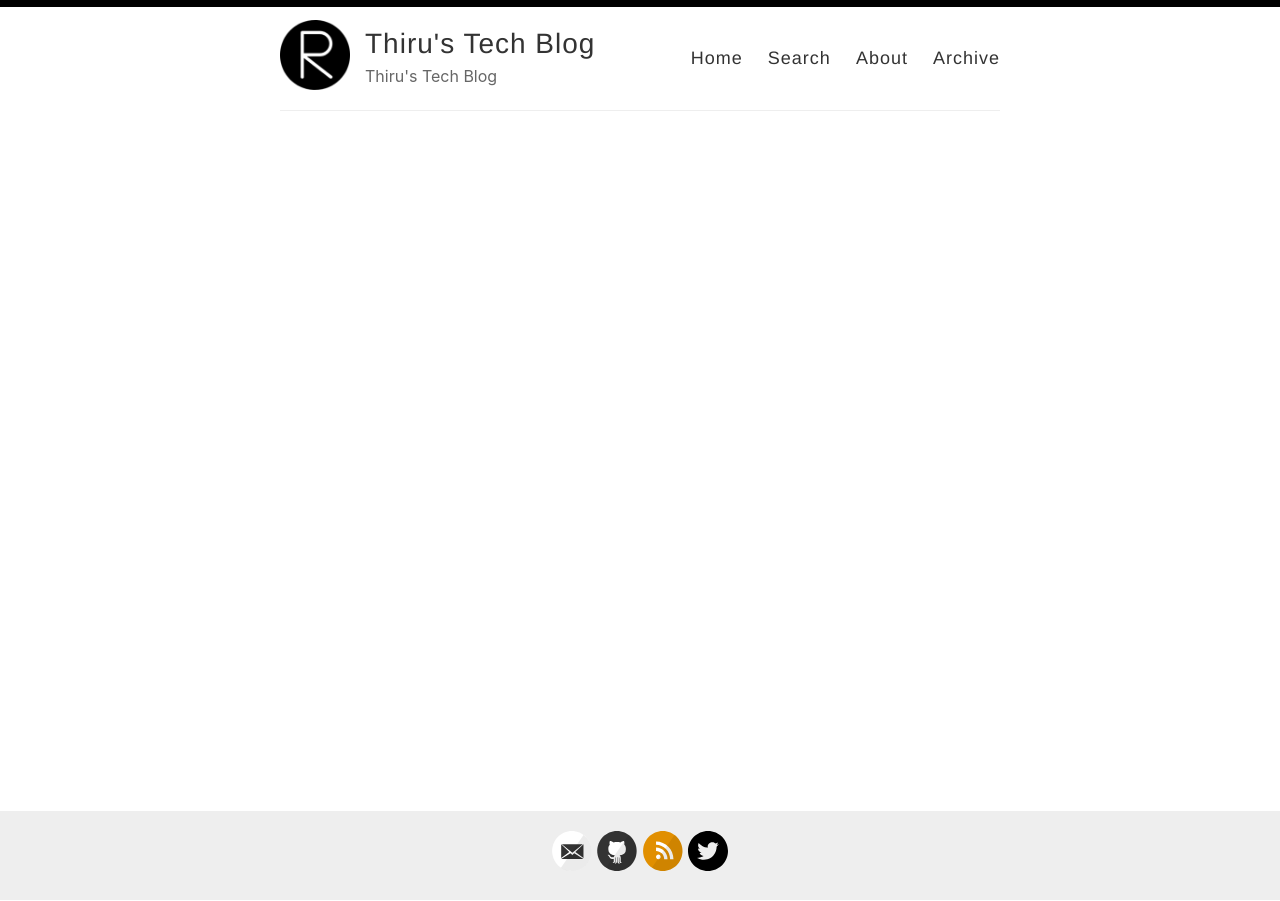
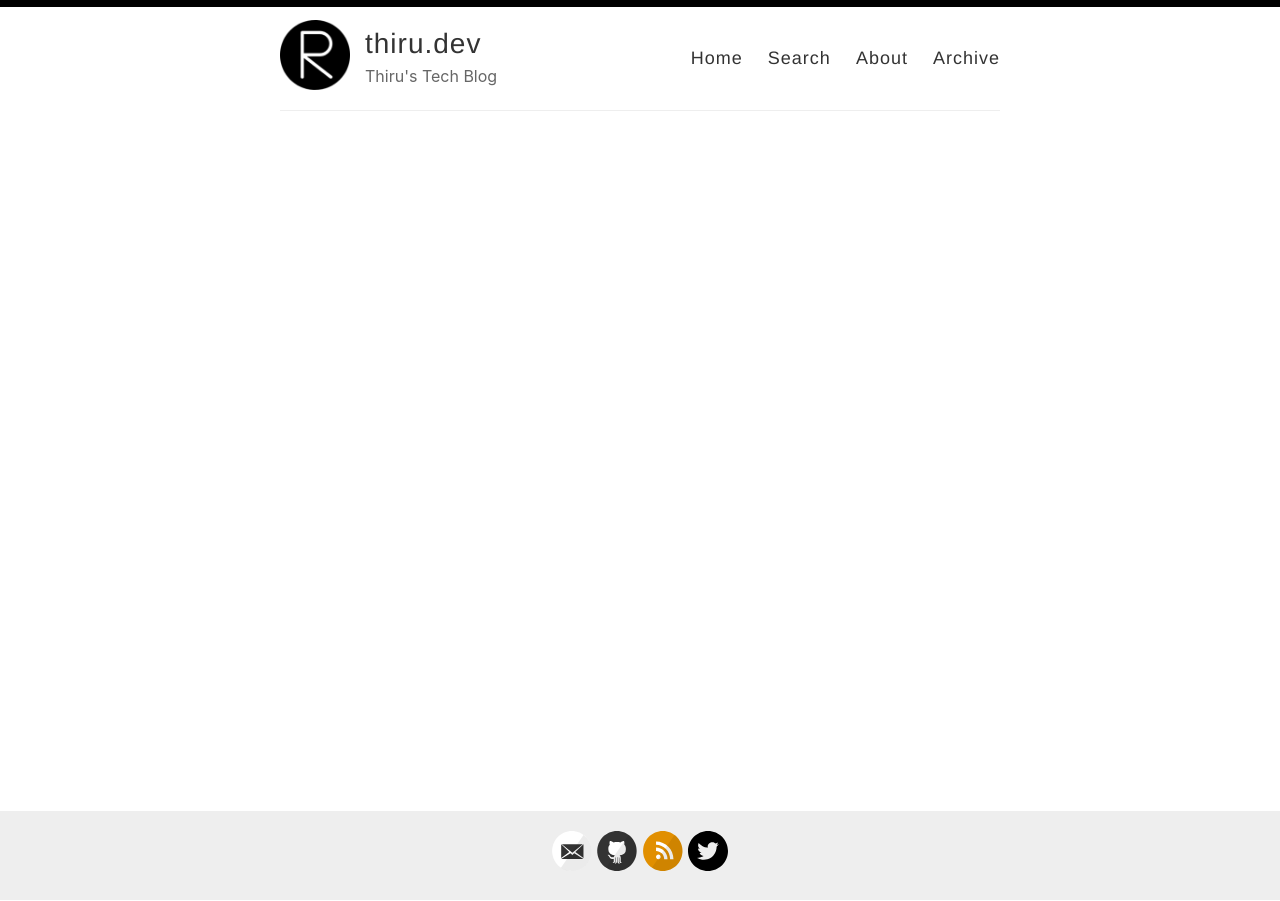
Before and after one commit to sunthiru/thiru.dev, a Jekyll site: the page built from index.html, in a window 1280 px wide. Built offline with Jekyll 4.4.1, drawn with Linux system fonts in a browser that asks for light colours; the list of posts is cut into pages by our own code.

Commit message:
Update _config.yml

```diff
--- a/_config.yml
+++ b/_config.yml
@@ -3,7 +3,7 @@
 #
 
 # Name of your site (displayed in the header)
-name: Thiru's Tech Blog
+name: thiru.dev
 
 # Name of the author
 author: Thiruvengadam Sathiyaseelan
```
